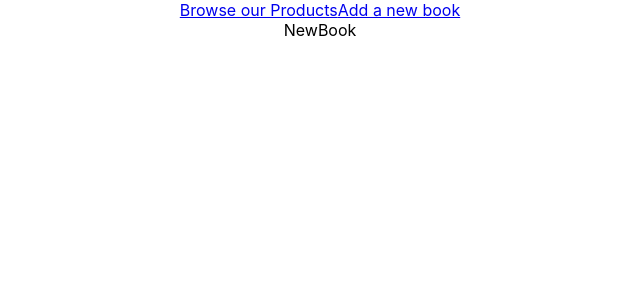
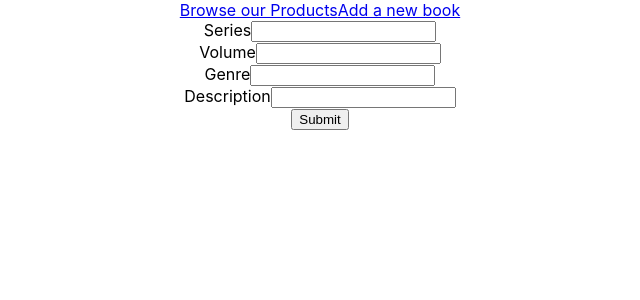
Before and after one commit to Fabio-Tavarez/portfolio-frontend, a React (Create React App) app: page /create-book in a window 1280 px wide. Shown: the top 300 px of the page, without its empty margins (320-960 px from the left). Built offline with nearby package versions, Linux system fonts and the light colour scheme.

Commit message:
Finished Edit and New Book Components

```diff
--- a/src/components/API/Api.js
+++ b/src/components/API/Api.js
@@ -20,4 +20,23 @@ async function getBookById(id) {
   }
 }
 
-export { getAllBooks, getBookById };
+async function updateBookById(id, updatedBook) {
+  try {
+    let result = await Axios.put(`/books/${id}`, updatedBook);
+
+    return result;
+  } catch (e) {
+    return e;
+  }
+}
+async function createBook(book) {
+  try {
+    let result = await Axios.post(`/books`, book);
+
+    return result;
+  } catch (e) {
+    return e;
+  }
+}
+
+export { getAllBooks, getBookById, updateBookById, createBook };
--- a/src/components/EditBook/EditBook.js
+++ b/src/components/EditBook/EditBook.js
@@ -1,9 +1,105 @@
-import React from 'react'
+import React, { useState, useEffect } from "react";
+import { useParams, useNavigate } from "react-router-dom";
+import { getBookById, updateBookById } from "../API/Api";
 
 function EditBook() {
+  const navigate = useNavigate();
+  const { id } = useParams();
+
+  const [book, setBook] = useState({
+    series: "",
+    volume: "",
+    genre: "",
+    description: "",
+  });
+  useEffect(() => {
+    toFetchBookById();
+  }, []);
+
+  async function toFetchBookById() {
+    try {
+      let result = await getBookById(id);
+
+      setBook(result.data);
+    } catch (error) {
+      console.log(error);
+    }
+  }
+
+  async function updateBook(id, book) {
+    try {
+      await updateBookById(id, book);
+    } catch (error) {
+      console.log(error);
+    }
+  }
+
+ async function handleSubmit(e) {
+    e.preventDefault();
+    try {
+      await updateBook(id, book);
+      navigate(`/books/${id}`);
+    } catch (error) {
+      console.log(error);
+    }
+  }
+  function handleTextChange(e) {
+    setBook({
+      ...book,
+      [e.target.id]: e.target.value,
+    });
+  }
+
   return (
-    <div>EditBook</div>
-  )
+    <div>
+      <form onSubmit={handleSubmit}>
+        <div>
+          <label>Series</label>
+          <input
+            required
+            type="text"
+            name="series"
+            id="series"
+            onChange={handleTextChange}
+            value={book.series}
+          />
+        </div>
+        <div>
+          <label>Volume</label>
+          <input
+            required
+            type="text"
+            name="volume"
+            id="volume"
+            onChange={handleTextChange}
+            value={book.volume}
+          />
+        </div>
+        <div>
+          <label>Genre</label>
+          <input
+            required
+            type="text"
+            name="genre"
+            id="genre"
+            onChange={handleTextChange}
+            value={book.genre}
+          />
+        </div>
+        <div>
+          <label>Description</label>
+          <input
+            type="text"
+            name="description"
+            id="description"
+            onChange={handleTextChange}
+            value={book.description}
+          />
+        </div>
+        <button>Submit</button>
+      </form>
+    </div>
+  );
 }
 
-export default EditBook
+export default EditBook;
--- a/src/components/NewBook/NewBook.js
+++ b/src/components/NewBook/NewBook.js
@@ -1,9 +1,88 @@
-import React from 'react'
+import React, { useState } from "react";
+import { useNavigate } from "react-router-dom";
+import { createBook } from "../API/Api";
 
 function NewBook() {
+  let navigate = useNavigate();
+  const [book, setBook] = useState({
+    series: "",
+    volume: "",
+    genre: "",
+    description: "",
+  });
+
+  function handleOnChange(e) {
+    setBook({
+      ...book,
+      [e.target.id]: e.target.value,
+    });
+  }
+  async function handleCreateBook(e) {
+    e.preventDefault();
+    try {
+        await createBook(book)
+        setBook({
+          series: "",
+          volume: "",
+          genre: "",
+          description: "",
+        });
+        navigate("/")
+    } catch (error) {
+        console.log(error);
+    }
+  }
   return (
-    <div>NewBook</div>
-  )
+    <div>
+      <form onSubmit={handleCreateBook}>
+        <div>
+          <label>Series</label>
+          <input
+            required
+            type="text"
+            name="series"
+            id="series"
+            onChange={handleOnChange}
+            value={book.series}
+          />
+        </div>
+        <div>
+          <label>Volume</label>
+          <input
+            required
+            type="text"
+            name="volume"
+            id="volume"
+            onChange={handleOnChange}
+            value={book.volume}
+          />
+        </div>
+        <div>
+          <label>Genre</label>
+          <input
+            required
+            type="text"
+            name="genre"
+            id="genre"
+            onChange={handleOnChange}
+            value={book.genre}
+          />
+        </div>
+        <div>
+          <label>Description</label>
+          <input
+            required
+            type="text"
+            name="description"
+            id="description"
+            onChange={handleOnChange}
+            value={book.description}
+          />
+        </div>
+        <button>Submit</button>
+      </form>
+    </div>
+  );
 }
 
-export default NewBook
+export default NewBook;
```
